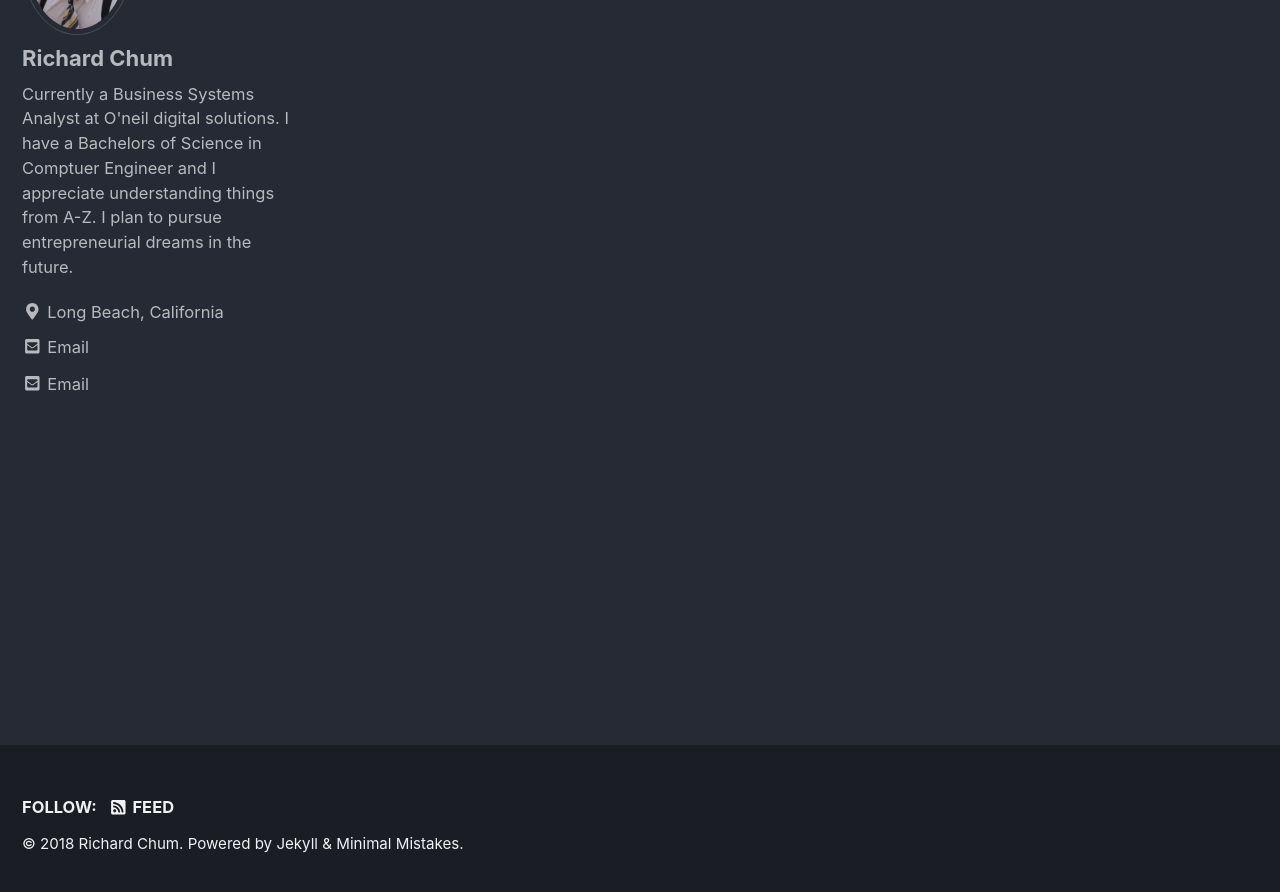
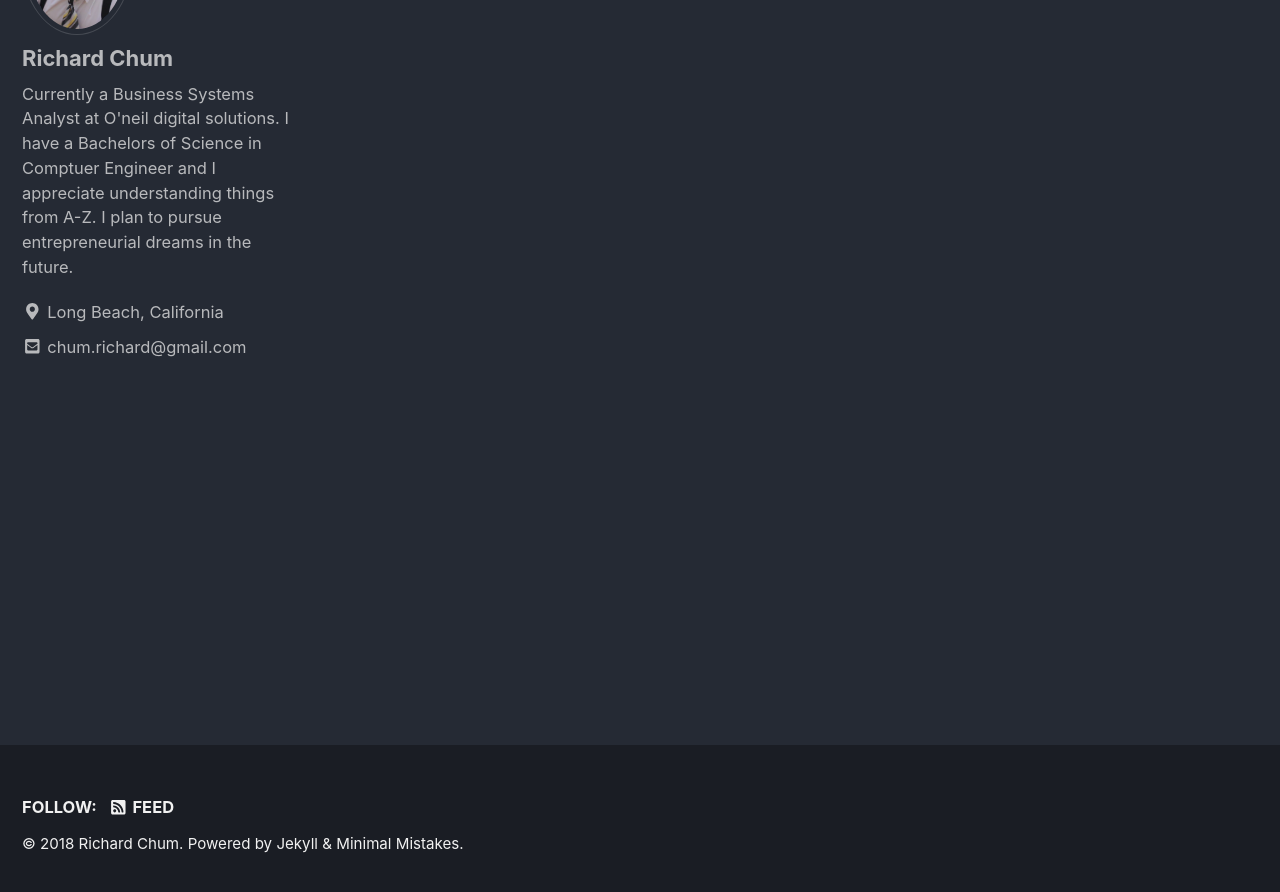
Before and after one commit to drawsome1/drawsome1.github.io, a Jekyll site: the page built from index.html, in a window 1280 px wide and 900 px high, scrolled down 222 px. Shown: the top 892 px of the window. Built offline with Jekyll 4.4.1, drawn with Linux system fonts in a browser that asks for light colours; cached includes are drawn as plain includes; nearby versions of some CDN libraries; the list of posts is cut into pages by our own code.

Commit message:
change the email to display my email

```diff
--- a/_config.yml
+++ b/_config.yml
@@ -108,9 +108,9 @@ author:
   understanding things from A-Z. I plan to pursue entrepreneurial dreams in the
   future. "
   location         : "Long Beach, California"
-  email            : "chum.richard@gmail.com"
+  email            : #"chum.richard@gmail.com"
   links:
-    - label: "Email"
+    - label: "chum.richard@gmail.com"
       icon: "fas fa-fw fa-envelope-square"
       url: chum.richard@gmail.com
 
```
